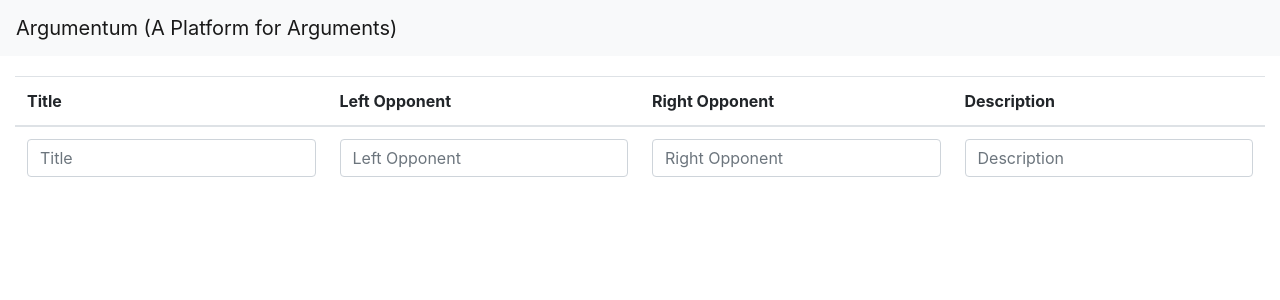
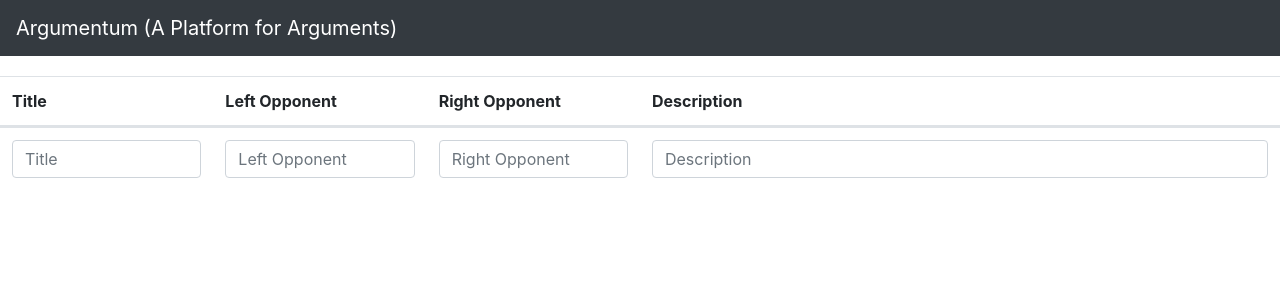
Before and after one commit to pjwalen/argumentum, a Flask app: page / in a window 1280 px wide. Shown: the top 300 px of the page. Run offline with Flask 2, Linux system fonts and the light colour scheme; data that the repository does not hold is empty; some libraries are stand-ins or nearby versions.

Commit message:
Add a description to the argument page. Make the navbar dark themed. Fix the widths of the columns of the table on the index page.

```diff
--- a/src/argumentum/templates/argument.j2
+++ b/src/argumentum/templates/argument.j2
@@ -26,6 +26,7 @@
     <div class="row">
         <div class="col">
             <h1>{{ argument.title }}</h1>
+            <p>{{ argument.description }}</p>
         </div>
     </div>
     <div class="row">
--- a/src/argumentum/templates/base.j2
+++ b/src/argumentum/templates/base.j2
@@ -5,7 +5,7 @@
         <title>Argumentum (A Platform for Arguments)</title>
     </head>
     <body>
-        <nav class="navbar sticky-top navbar-light bg-light" style="margin-bottom: 20px;">
+        <nav class="navbar sticky-top navbar-dark bg-dark" style="margin-bottom: 20px;">
             <a class="navbar-brand" href="{{ url_for('index') }}">Argumentum (A Platform for Arguments)</a>
         </nav>
         <div class="container-fluid">
--- a/src/argumentum/templates/index.j2
+++ b/src/argumentum/templates/index.j2
@@ -4,27 +4,27 @@
                 <div class="col-12">
                     <table class="table">
                         <thead>
-                            <tr>
-                                <th>Title</th>
-                                <th>Left Opponent</th>
-                                <th>Right Opponent</th>
-                                <th>Description</th>
+                            <tr class="row">
+                                <th class="col-md-2">Title</th>
+                                <th class="col-md-2">Left Opponent</th>
+                                <th class="col-md-2">Right Opponent</th>
+                                <th class="col-md-6">Description</th>
                             </tr>
                         </thead>
                         <tbody>
                         {% for argument in arguments %}
-                            <tr>
-                                <td><a href="{{url_for('argument', argumentid=argument.id)}}">{{argument.title}}</a></td>
-                                <td>{{argument.left_opponent}}</td>
-                                <td>{{argument.right_opponent}}</td>
-                                <td>{{argument.description}}</td>
+                            <tr class="row">
+                                <td class="col-md-2"><a href="{{url_for('argument', argumentid=argument.id)}}">{{argument.title}}</a></td>
+                                <td class="col-md-2">{{argument.left_opponent}}</td>
+                                <td class="col-md-2">{{argument.right_opponent}}</td>
+                                <td class="col-md-6">{{argument.description}}</td>
                             </tr>
                         {% endfor %}
-                        <tr>
-                            <td>{{ argumentform.title(class_="form-control mb-2 mr-sm-2", placeholder='Title', form='newArgument') }}</td>
-                            <td>{{ argumentform.left_opponent(class_="form-control mb-2 mr-sm-2", placeholder='Left Opponent', form='newArgument') }}</td>
-                            <td>{{ argumentform.right_opponent(class_="form-control mb-2 mr-sm-2", placeholder="Right Opponent", form='newArgument') }}</td>
-                            <td>{{ argumentform.description(class_="form-control mb-2 mr-sm-2", placeholder="Description", form='newArgument') }}</td>
+                        <tr class="row">
+                            <td class="col-md-2">{{ argumentform.title(class_="form-control mb-2 mr-sm-2", placeholder='Title', form='newArgument') }}</td>
+                            <td class="col-md-2">{{ argumentform.left_opponent(class_="form-control mb-2 mr-sm-2", placeholder='Left Opponent', form='newArgument') }}</td>
+                            <td class="col-md-2">{{ argumentform.right_opponent(class_="form-control mb-2 mr-sm-2", placeholder="Right Opponent", form='newArgument') }}</td>
+                            <td class="col-md-6">{{ argumentform.description(class_="form-control mb-2 mr-sm-2", placeholder="Description", form='newArgument') }}</td>
                         </tr>
                         </tbody>
                     </table>
```
